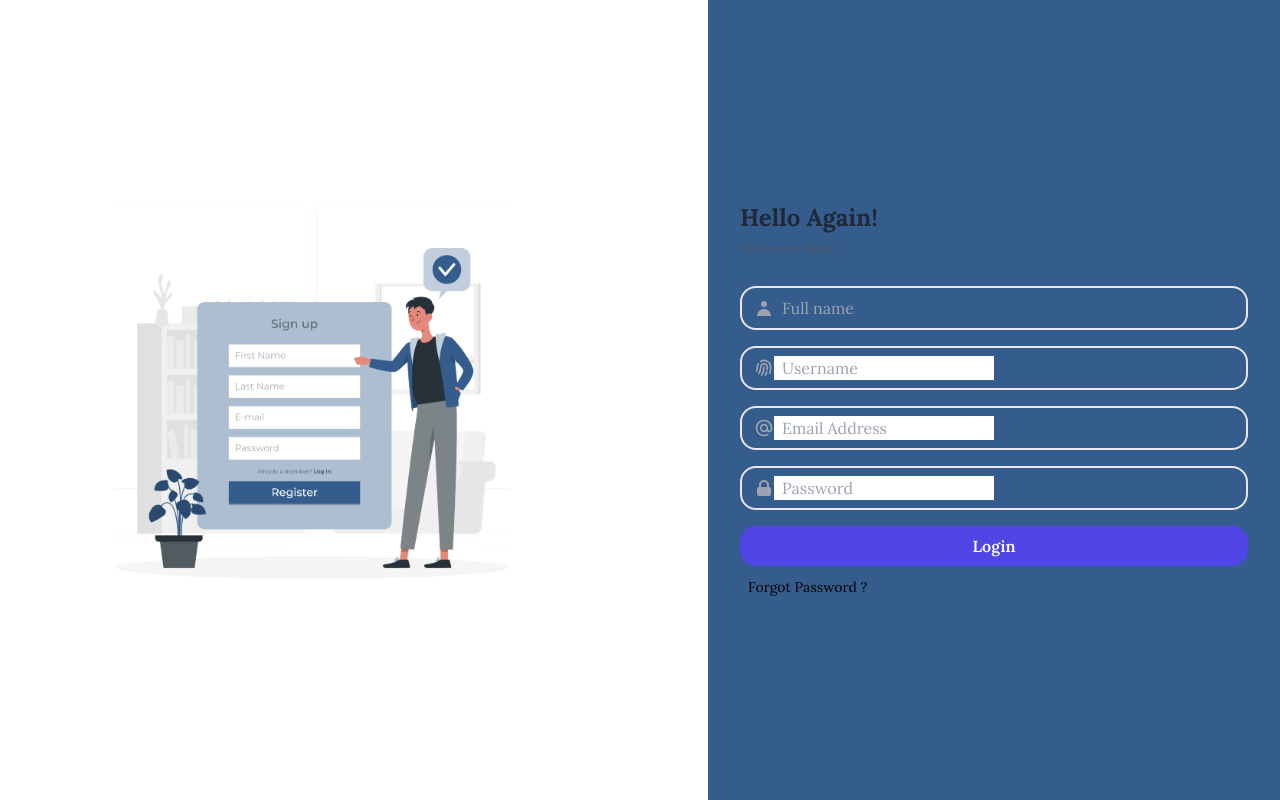
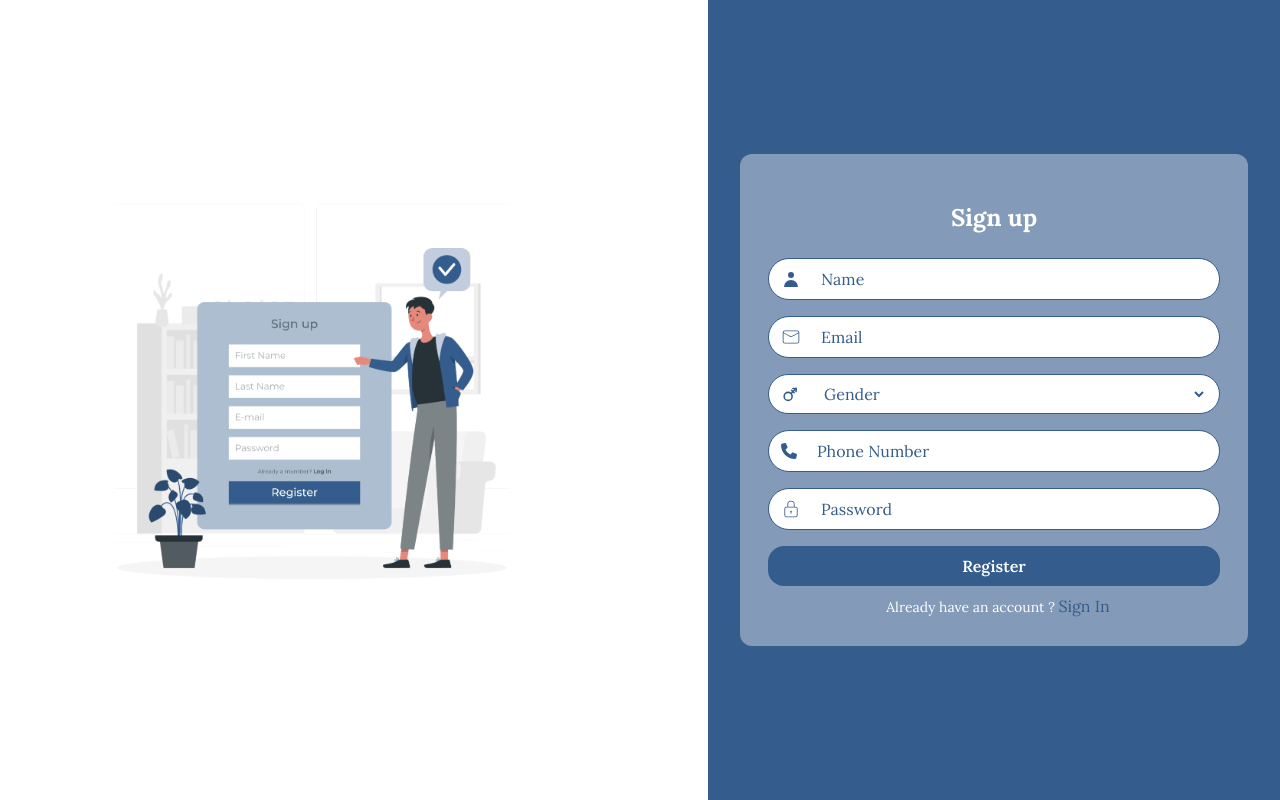
Before and after one commit to Raiyan109/ozzy-frontend, a Next.js app: page /signup in a window 1280 px wide. Built offline with nearby package versions, Linux system fonts and the light colour scheme.

Commit message:
sign up page done

```diff
--- a/src/components/auth/Signup.tsx
+++ b/src/components/auth/Signup.tsx
@@ -1,5 +1,9 @@
 import signupPage from '@/assets/signup.png'
 import Image from 'next/image'
+import Link from 'next/link';
+import { CiMail, CiLock } from "react-icons/ci";
+import { FaPhone } from "react-icons/fa6";
+import { TbGenderAndrogyne } from "react-icons/tb";
 
 const Signup = () => {
     return (
@@ -18,44 +22,45 @@ const Signup = () => {
                     </div>
 
                     <div className="flex items-center md:p-8 p-6 bg-[#345C8C] h-full lg:w-11/12 lg:ml-auto">
-                        <form className="max-w-lg w-full mx-auto">
-                            <h1 className="text-gray-800 font-bold text-2xl mb-1">Hello Again!</h1>
-                            <p className="text-sm font-normal text-gray-600 mb-7">Welcome Back</p>
-                            <div className="flex items-center border-2 py-2 px-3 rounded-2xl mb-4">
-                                <svg xmlns="http://www.w3.org/2000/svg" className="h-5 w-5 text-gray-400" viewBox="0 0 20 20"
+                        <form className="max-w-lg w-full mx-auto bg-[#FAFAFA66] p-7 rounded-xl">
+                            <h1 className="text-white font-bold text-2xl mb-1 text-center py-5">Sign up</h1>
+                            <div className="flex items-center border border-[#345C8C] py-2 px-3 rounded-full bg-white mb-4">
+                                <svg xmlns="http://www.w3.org/2000/svg" className="h-5 w-5 text-[#345C8C]" viewBox="0 0 20 20"
                                     fill="currentColor">
                                     <path fillRule="evenodd" d="M10 9a3 3 0 100-6 3 3 0 000 6zm-7 9a7 7 0 1114 0H3z"
                                         clipRule="evenodd" />
                                 </svg>
-                                <input className="pl-2 outline-none border-none bg-[#345C8C]" type="text" name="" id="" placeholder="Full name" />
+                                <input className="pl-5 outline-none border-none text-[#345C8C] placeholder:text-[#345C8C]" type="text" name="" id="" placeholder="Name" />
                             </div>
-                            <div className="flex items-center border-2 py-2 px-3 rounded-2xl mb-4">
-                                <svg xmlns="http://www.w3.org/2000/svg" className="h-5 w-5 text-gray-400" fill="none"
-                                    viewBox="0 0 24 24" stroke="currentColor">
-                                    <path strokeLinecap="round" strokeLinejoin="round" strokeWidth="2"
-                                        d="M12 11c0 3.517-1.009 6.799-2.753 9.571m-3.44-2.04l.054-.09A13.916 13.916 0 008 11a4 4 0 118 0c0 1.017-.07 2.019-.203 3m-2.118 6.844A21.88 21.88 0 0015.171 17m3.839 1.132c.645-2.266.99-4.659.99-7.132A8 8 0 008 4.07M3 15.364c.64-1.319 1-2.8 1-4.364 0-1.457.39-2.823 1.07-4" />
-                                </svg>
-                                <input className="pl-2 outline-none border-none" type="text" name="" id="" placeholder="Username" />
+                            <div className="flex items-center border border-[#345C8C] py-2 px-3 rounded-full bg-white mb-4">
+                                <CiMail className="h-5 w-5 text-[#345C8C] font-bold" />
+                                <input className="pl-5 outline-none border-none text-[#345C8C] placeholder:text-[#345C8C]" type="text" name="" id="" placeholder="Email" />
                             </div>
-                            <div className="flex items-center border-2 py-2 px-3 rounded-2xl mb-4">
-                                <svg xmlns="http://www.w3.org/2000/svg" className="h-5 w-5 text-gray-400" fill="none"
-                                    viewBox="0 0 24 24" stroke="currentColor">
-                                    <path strokeLinecap="round" strokeLinejoin="round" strokeWidth="2"
-                                        d="M16 12a4 4 0 10-8 0 4 4 0 008 0zm0 0v1.5a2.5 2.5 0 005 0V12a9 9 0 10-9 9m4.5-1.206a8.959 8.959 0 01-4.5 1.207" />
-                                </svg>
-                                <input className="pl-2 outline-none border-none" type="text" name="" id="" placeholder="Email Address" />
+                            <div className="flex items-center border border-[#345C8C] py-2 px-3 rounded-full bg-white mb-4">
+                                <TbGenderAndrogyne className="h-5 w-5 text-[#345C8C] font-bold" />
+                                <select className="pl-5 outline-none border-none text-[#345C8C] placeholder:text-[#345C8C] bg-transparent w-full">
+                                    <option value="" disabled selected>
+                                        Gender
+                                    </option>
+                                    <option value="option1">Male</option>
+                                    <option value="option2">Female</option>
+                                </select>
                             </div>
-                            <div className="flex items-center border-2 py-2 px-3 rounded-2xl">
-                                <svg xmlns="http://www.w3.org/2000/svg" className="h-5 w-5 text-gray-400" viewBox="0 0 20 20"
-                                    fill="currentColor">
-                                    <path fillRule="evenodd"
-                                        d="M5 9V7a5 5 0 0110 0v2a2 2 0 012 2v5a2 2 0 01-2 2H5a2 2 0 01-2-2v-5a2 2 0 012-2zm8-2v2H7V7a3 3 0 016 0z"
-                                        clipRule="evenodd" />
-                                </svg>
-                                <input className="pl-2 outline-none border-none" type="text" name="" id="" placeholder="Password" />
+
+                            <div className="flex items-center border border-[#345C8C] py-2 px-3 rounded-full bg-white mb-4">
+                                <FaPhone className="h-4 w-4 text-[#345C8C]" />
+                                <input className="pl-5 outline-none border-none text-[#345C8C] placeholder:text-[#345C8C]" type="text" name="" id="" placeholder="Phone Number" />
                             </div>
-                            <button type="submit" className="block w-full bg-indigo-600 mt-4 py-2 rounded-2xl text-white font-semibold mb-2">Login</button>
-                            <span className="text-sm ml-2 hover:text-blue-500 cursor-pointer">Forgot Password ?</span>
+                            <div className="flex items-center border border-[#345C8C] py-2 px-3 rounded-full bg-white mb-4">
+                                <CiLock className="h-5 w-5 text-[#345C8C] font-bold" />
+                                <input className="pl-5 outline-none border-none text-[#345C8C] placeholder:text-[#345C8C]" type="text" name="" id="" placeholder="Password" />
+                            </div>
+
+                            <button type="submit" className="block w-full bg-[#345C8C] mt-4 py-2 rounded-2xl text-white font-semibold mb-2">Register</button>
+                            <div className='text-center'>
+                                <span className="text-sm ml-2 cursor-pointer  text-white">Already  have an account ?  </span>
+                                <Link href='/signin' className='text-[#345C8C]'>Sign In</Link>
+                            </div>
                             {/* <div className="mb-12">
                                 <h3 className="text-2xl font-bold text-yellow-400">Create an account</h3>
                             </div>
```
Also changed, not shown: package.json (+4 -3 lines), 1 other file (tests, documents, lock files or other folders).
